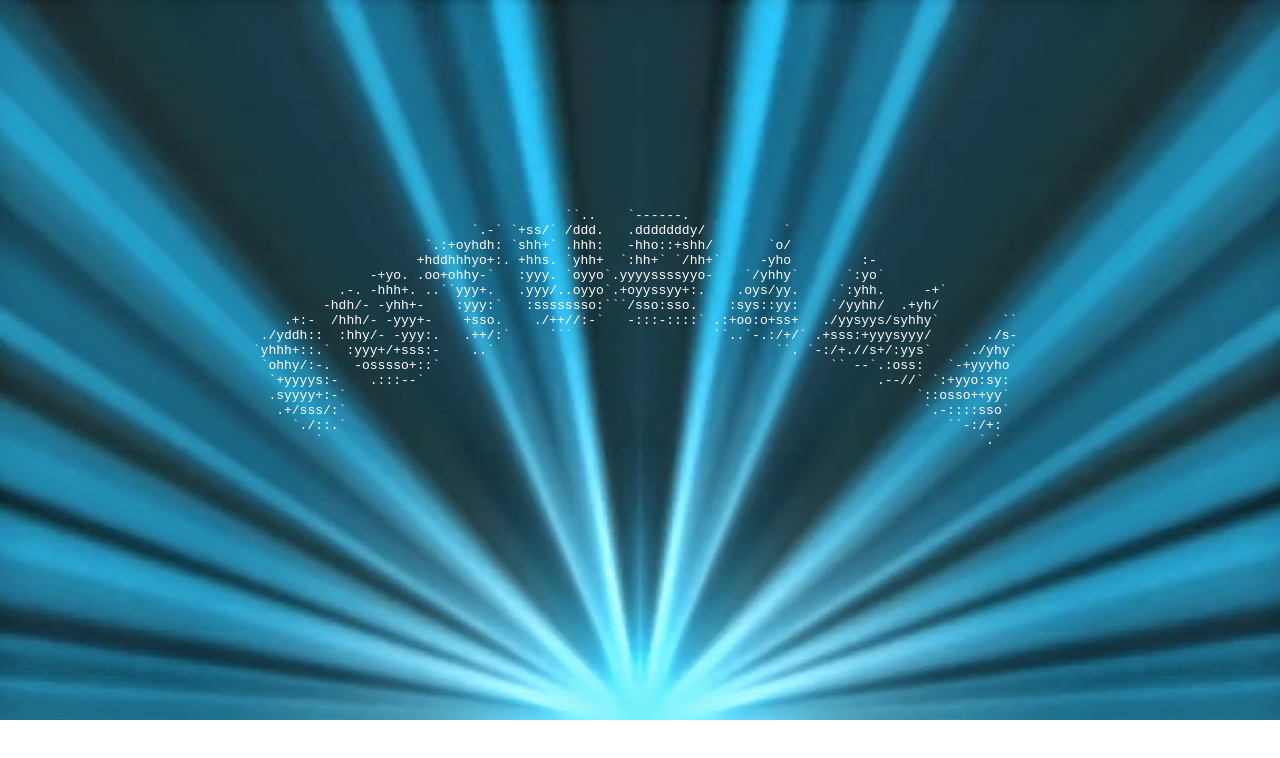
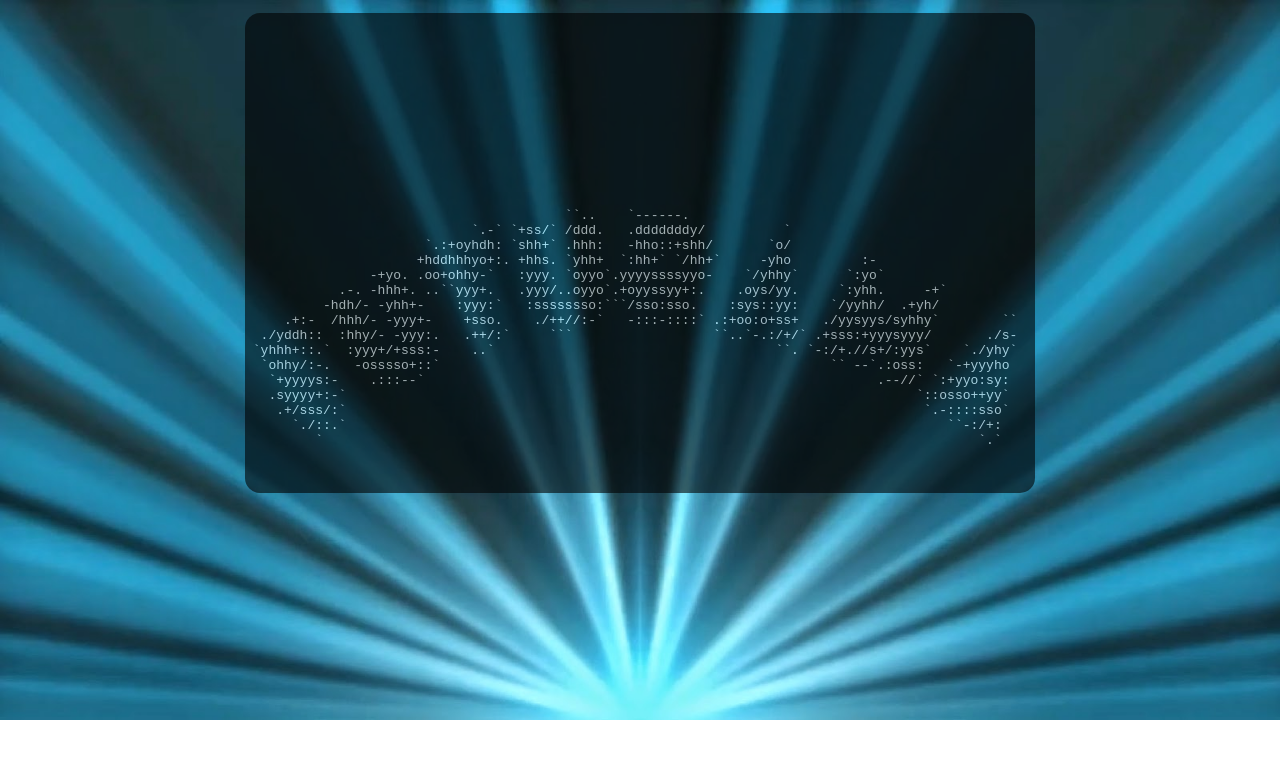
Before and after one commit to prakash118/git-branching-futurama, a website: page src/index.html in a window 1280 px wide. Drawn offline with Linux system fonts and the light colour scheme.

Commit message:
title done

```diff
--- a/src/index.html
+++ b/src/index.html
@@ -19,10 +19,18 @@
       pre {
         color: #ffffff;
       }
+      .bg-overlay {
+        width: 100%;
+        background-color: #000000;
+        opacity: 0.6;
+        border-radius: 15px;
+      }
+
     </style>
 </head>
 <body>
     <div class="wrapper">
+    <div class="bg-overlay">
 
     <pre>
 
@@ -59,5 +67,6 @@
     </pre>
 
     </div>
+    </div>
 </body>
 </html>
```
